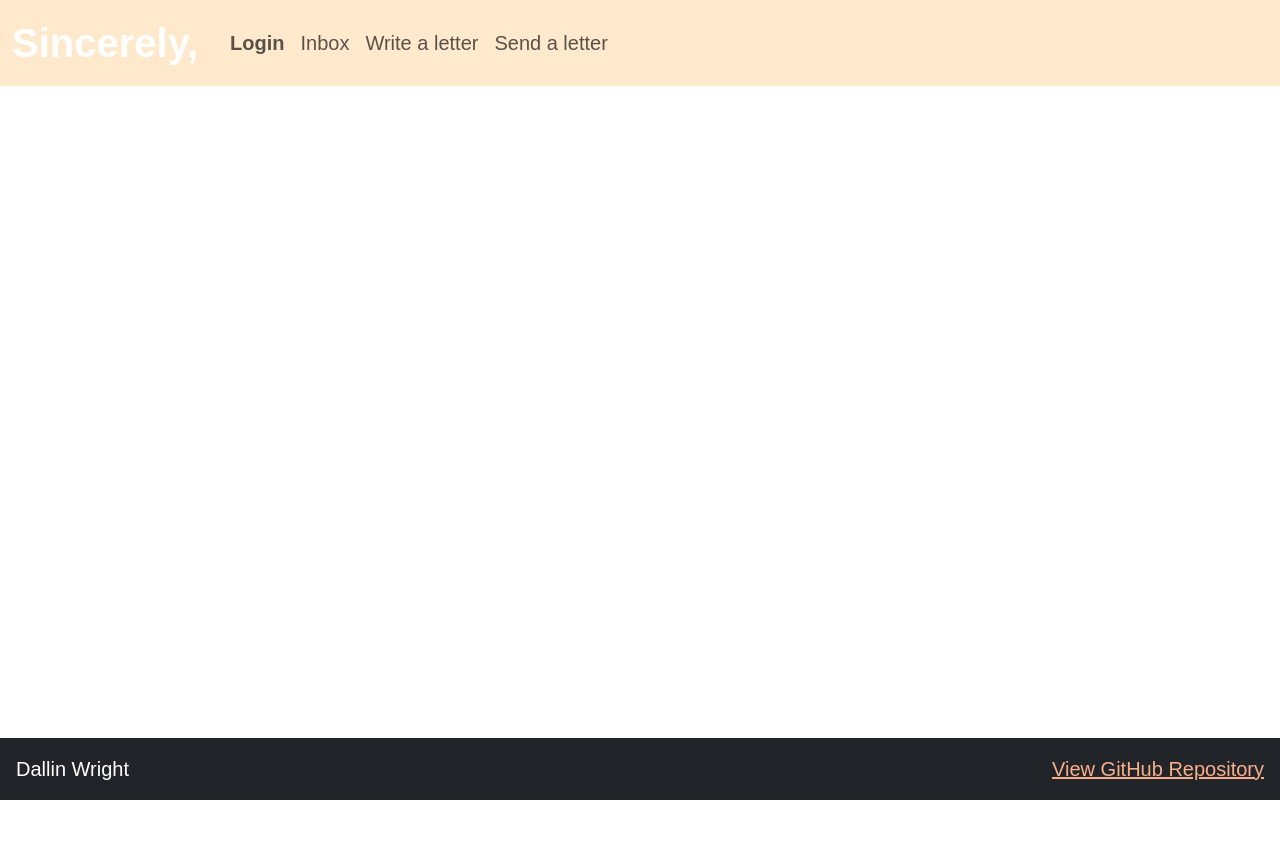
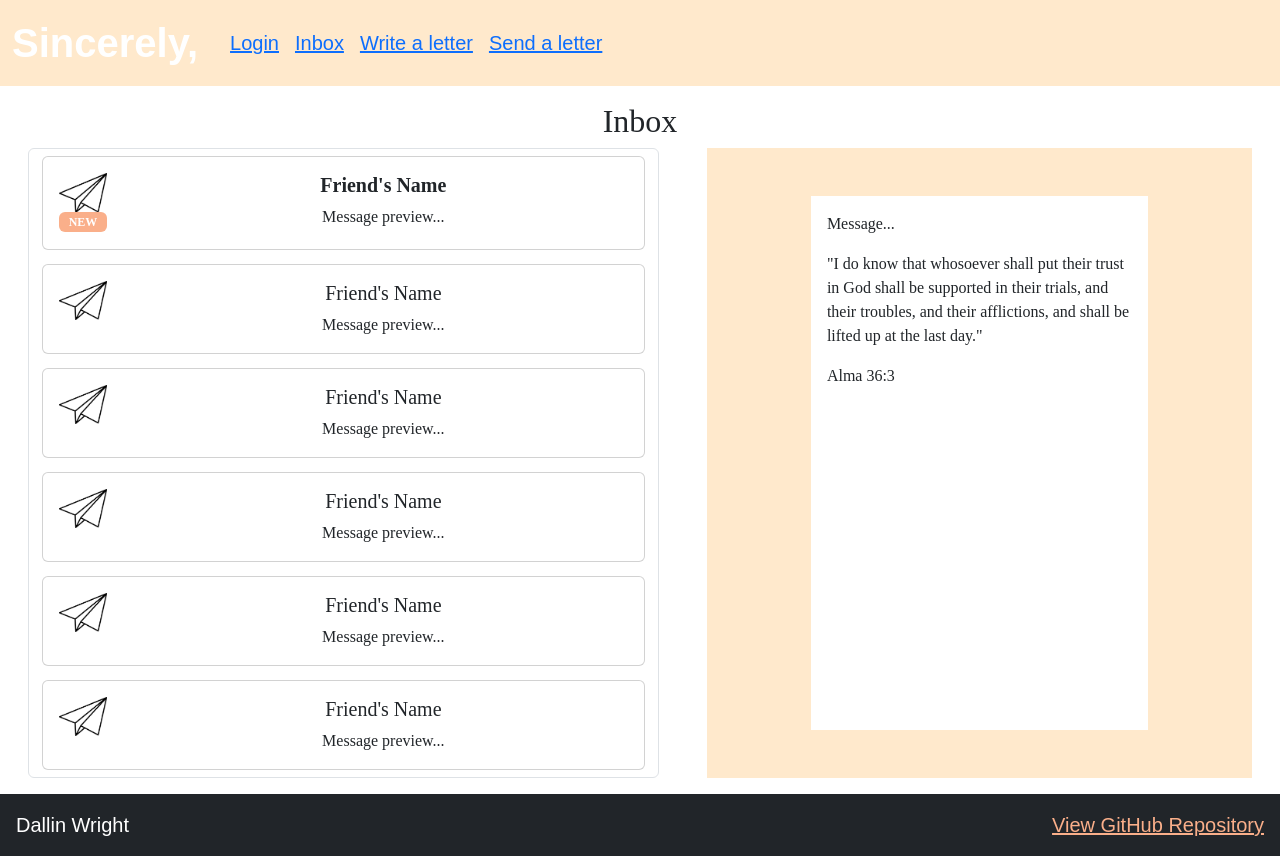
Before and after one commit to Leeway001Write/startup, a React (Vite) app: page /inbox in a window 1280 px wide. Before the commit the page ends 800 px from the top, so only its background shows below. Built offline with nearby package versions, Linux system fonts and the light colour scheme; a web font is replaced by a local one.

Commit message:
Added routes

```diff
--- a/src/app.jsx
+++ b/src/app.jsx
@@ -2,9 +2,17 @@ import React from 'react';
 import 'bootstrap/dist/css/bootstrap.min.css';
 import './app.css';
 
+import { BrowserRouter, NavLink, Route, Routes } from 'react-router-dom';
+import Login from './login/login';
+import Inbox from './inbox/inbox';
+import Write from './write/write';
+import Send from './send/send';
+import { Nav } from 'react-bootstrap';
+
+
 export default function App() {
   return (
-    <>
+    <BrowserRouter>
       <div class="body min-vh-100 d-flex flex-column">
         <header>
           <nav class="navbar bg-primary">
@@ -14,16 +22,16 @@ export default function App() {
 
                 <ul class="navbar-nav d-flex flex-row ms-3 fs-5">
                   <li class="nav-item me-3">
-                  <a class="nav-link fw-bold" href="index.html">Login</a>
+                    <NavLink class="nav-link" to="/">Login</NavLink>
                   </li>
                   <li class="nav-item me-3">
-                  <a class="nav-link" href="inbox.html">Inbox</a>
+                    <NavLink class="nav-link" to="/inbox">Inbox</NavLink>
                   </li>
                   <li class="nav-item me-3">
-                  <a class="nav-link" href="write.html">Write a letter</a>
+                    <NavLink class="nav-link" to="/write">Write a letter</NavLink>
                   </li>
                   <li class="nav-item">
-                  <a class="nav-link" href="send.html">Send a letter</a>
+                    <NavLink class="nav-link" to="/send">Send a letter</NavLink>
                   </li>
                 </ul>
               </div>
@@ -31,11 +39,18 @@ export default function App() {
           </nav>
         </header>
 
+        <Routes>
+          <Route path="/" element={<Login />} />
+          <Route path="/inbox" element={<Inbox />} />
+          <Route path="/write" element={<Write />} />
+          <Route path="/send" element={<Send />} />
+        </Routes>
+
         <footer class="container-fluid mt-auto d-flex justify-content-between p-3 bg-dark fs-5 text-white">
           <p class="text-white mb-0">Dallin Wright</p>
           <a class="text-secondary" href="https://github.com/Leeway001Write/startup">View GitHub Repository</a>
         </footer>
       </div>
-    </>
+    </BrowserRouter>
   )
 }
--- /dev/null
+++ b/src/inbox/inbox.jsx
@@ -0,0 +1,96 @@
+import React from 'react';
+
+export default function Inbox() {
+    return (
+        <main class="flex-fill d-flex flex-column justify-content-between align-items-center p-3">
+            <h2>Inbox</h2>
+
+            <div class="window container-fluid d-flex gap-5 flex-fill">
+                <div class="messages border rounded flex-fill overflow-y-scroll">
+
+                <button class="btn w-100">
+                    <div class="card d-flex flex-row justify-content-start">
+                    <div class="d-flex flex-column p-3">
+                        <img class="img-fluid" src="./graphics/paper-plane.png" width="48"/>
+                        <div class="badge text-bg-secondary">NEW</div>
+                    </div>
+                    <div class="card-body">
+                        <h5 class="card-title"><strong>Friend's Name</strong></h5>
+                        <p class="card-text">Message preview...</p>
+                    </div>
+                    </div>
+                </button>
+
+                <button class="btn w-100">
+                    <div class="card d-flex flex-row justify-content-start">
+                    <div class="d-flex flex-column p-3">
+                        <img class="img-fluid" src="./graphics/paper-plane.png" width="48"/>
+                    </div>
+                    <div class="card-body">
+                        <h5 class="card-title">Friend's Name</h5>
+                        <p class="card-text">Message preview...</p>
+                    </div>
+                    </div>
+                </button>
+
+                <button class="btn w-100">
+                    <div class="card d-flex flex-row justify-content-start">
+                    <div class="d-flex flex-column p-3">
+                        <img class="img-fluid" src="./graphics/paper-plane.png" width="48"/>
+                    </div>
+                    <div class="card-body">
+                        <h5 class="card-title">Friend's Name</h5>
+                        <p class="card-text">Message preview...</p>
+                    </div>
+                    </div>
+                </button>
+
+                <button class="btn w-100">
+                    <div class="card d-flex flex-row justify-content-start">
+                    <div class="d-flex flex-column p-3">
+                        <img class="img-fluid" src="./graphics/paper-plane.png" width="48"/>
+                    </div>
+                    <div class="card-body">
+                        <h5 class="card-title">Friend's Name</h5>
+                        <p class="card-text">Message preview...</p>
+                    </div>
+                    </div>
+                </button>
+
+                <button class="btn w-100">
+                    <div class="card d-flex flex-row justify-content-start">
+                    <div class="d-flex flex-column p-3">
+                        <img class="img-fluid" src="./graphics/paper-plane.png" width="48"/>
+                    </div>
+                    <div class="card-body">
+                        <h5 class="card-title">Friend's Name</h5>
+                        <p class="card-text">Message preview...</p>
+                    </div>
+                    </div>
+                </button>
+
+                <button class="btn w-100">
+                    <div class="card d-flex flex-row justify-content-start">
+                    <div class="d-flex flex-column p-3">
+                        <img class="img-fluid" src="./graphics/paper-plane.png" width="48"/>
+                    </div>
+                    <div class="card-body">
+                        <h5 class="card-title">Friend's Name</h5>
+                        <p class="card-text">Message preview...</p>
+                    </div>
+                    </div>
+                </button>
+
+                </div>
+
+                <div class="view-message container-fluid p-5 bg-primary">
+                <div class="paper container w-75 h-100 p-3 bg-white">
+                    <p>Message...</p>
+                    <p>"I do know that whosoever shall put their trust in God shall be supported in their trials, and their troubles, and their afflictions, and shall be lifted up at the last day."</p>
+                    <p>Alma 36:3</p>
+                </div>
+                </div>
+            </div>
+        </main>
+    )
+}
--- /dev/null
+++ b/src/login/login.jsx
@@ -0,0 +1,14 @@
+import React from 'react';
+
+export default function Login() {
+    return (
+        <main class="flex-fill d-flex flex-column justify-content-center align-items-center">
+      <h2>Login</h2>
+      <form class="d-flex flex-column align-items-end">
+        <input type="text" class="form-control mt-3" placeholder="username"></input>
+        <input type="password" class="form-control mt-2" placeholder="password"></input>
+        <input type="submit" class="btn bg-secondary mt-3" value="Login"></input>
+      </form>
+    </main>
+    );
+}
--- /dev/null
+++ b/src/send/send.jsx
@@ -0,0 +1,27 @@
+import React from "react";
+
+export default function Send() {
+    return (
+        <main class="flex-fill m-3 d-flex flex-column justify-content-start align-items-center gap-3">
+            <div>
+                <p>Weather: sunny</p>
+                <p>Sky color: <b>lightblue</b></p>
+            </div>
+
+            <div class="container flex-fill border p-0 overflow-hidden d-flex flex-column bg-info">
+                <div class="container-fluid d-flex flex-fill"></div>
+                <div class="container-fluid d-flex justify-content-between">
+                <img class="ratio ratio-1x1 w-25" src="./graphics/house.jpeg"/>
+                <img class="ratio ratio-1x1 w-25" src="./graphics/house.jpeg" />
+                </div>
+                <div class="bg-dark">x</div>
+
+                <div class="airplane position-absolute">
+                <img src="./graphics/paper-plane.png" width="36" rotate="90deg" />
+                </div>
+            </div>
+
+            <button type="button" class="throw-button btn bg-secondary btn-lg text-white fw-bold">Throw</button>
+        </main>
+    )
+}
--- /dev/null
+++ b/src/write/write.jsx
@@ -0,0 +1,13 @@
+import React from "react";
+
+export default function Write() {
+    return (
+        <main class="d-flex flex-column justify-content-start align-items-center p-4 flex-fill">
+            <h2>Write a letter</h2>
+            <form>
+                <textarea class="paper p-3" placeholder="Write your message here"></textarea>
+                <button class="btn btn-lg bg-secondary text-white">Send</button>
+            </form>
+        </main>
+    )
+}
```
Also changed, not shown: htmlDump/inbox.html (renamed from inbox.html), htmlDump/login.html (renamed from login.html), htmlDump/send.html (renamed from send.html), htmlDump/write.html (renamed from write.html). Lines whose indentation alone changed are shown as unchanged.
